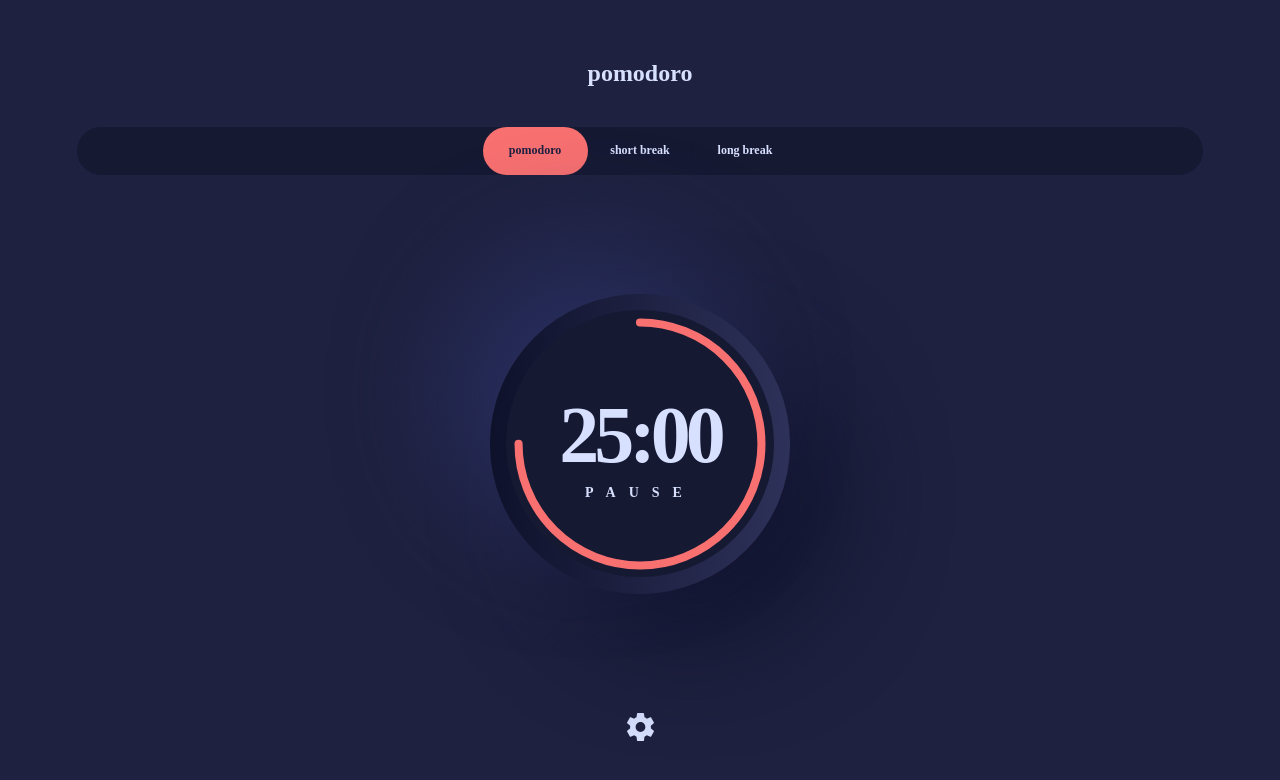
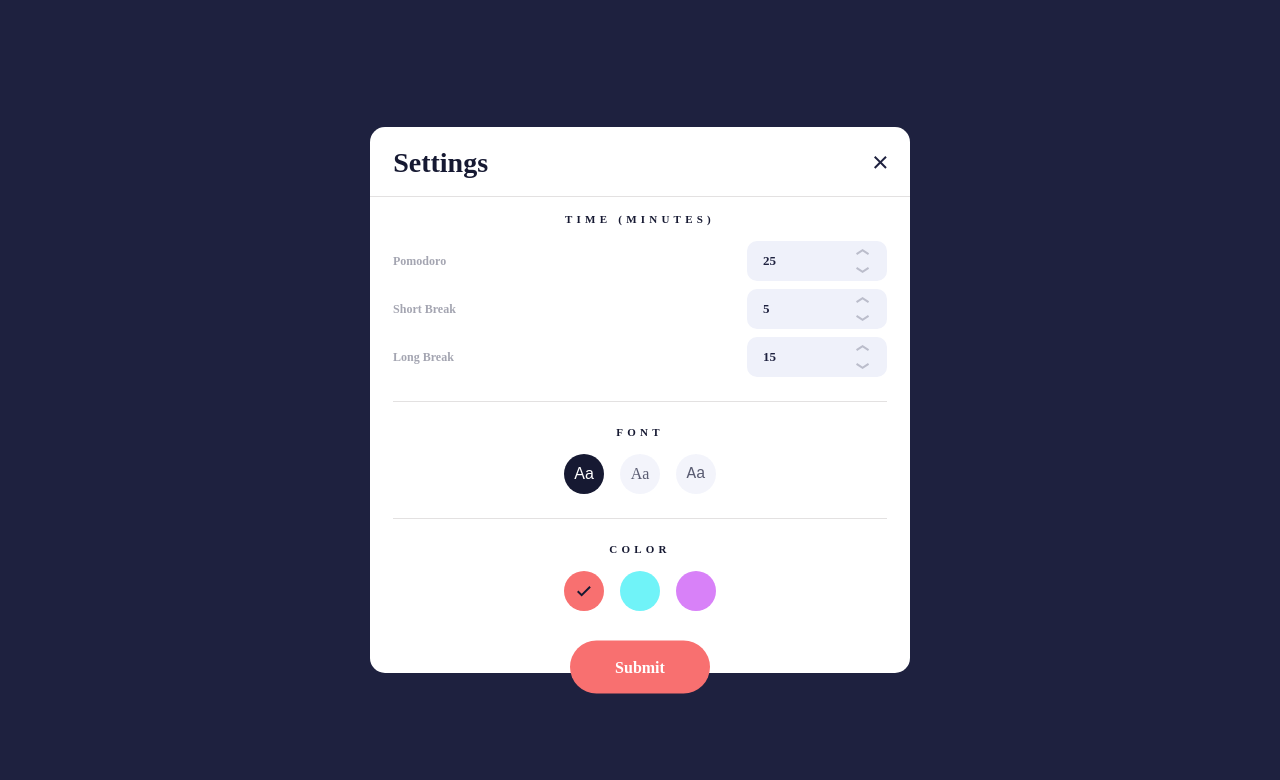
Before and after one commit to ringlochid/pomodoro-app, a React (Vite) app: page / in a window 1280 px wide. Both pictures are taken after a click on the button "setting". Shown: the top 780 px of the page. Built offline with nearby package versions, Linux system fonts and the light colour scheme.

Commit message:
feat: set theme

```diff
--- a/src/App.tsx
+++ b/src/App.tsx
@@ -4,15 +4,41 @@ import { HeaderContainer } from "./components/headerContainer";
 import { ClockContainer } from "./components/clockContainer";
 import { TailContainer } from "./components/tailContainer";
 import { SettingProvider } from "./components/settingProvider";
+import { useCallback, useState, type JSX } from "react";
+import { useSettingEffect } from "./hooks/useSetting";
+
+function MainPage(): JSX.Element {
+  const [isMoadalOpen, setIsModalOpen] = useState(false);
+
+  const handleOpenModal = useCallback(() => {
+    setIsModalOpen(true);
+  }, []);
+
+  const handleCloseModal = useCallback(() => {
+    setIsModalOpen(false);
+  }, []);
+
+  useSettingEffect();
+
+  return (
+    <div className="grid h-svh w-svw bg-blue-850 place-items-center overflow-hidden">
+      {isMoadalOpen ? (
+        <ModalContainer handleCloseModal={handleCloseModal} />
+      ) : (
+        <>
+          <HeaderContainer />
+          <ClockContainer />
+          <TailContainer handleOpenModal={handleOpenModal} />
+        </>
+      )}
+    </div>
+  );
+}
 
 function App() {
   return (
     <SettingProvider>
-      <div className="grid h-svh w-svw bg-blue-850 place-items-center overflow-hidden">
-        <HeaderContainer />
-        <ClockContainer />
-        <TailContainer />
-      </div>
+      <MainPage />
     </SettingProvider>
   );
 }
--- a/src/components/clockContainer.tsx
+++ b/src/components/clockContainer.tsx
@@ -42,7 +42,6 @@ export function TimerContainer(): JSX.Element {
 }
 
 export function ClockContainer(): JSX.Element {
-  useSettingEffect();
   return (
     <div className="grid place-items-center aspect-square relative gap-0 size-75 clock-container">
       <TimerContainer />
--- a/src/components/modalContainer.tsx
+++ b/src/components/modalContainer.tsx
@@ -1,4 +1,5 @@
-import type { JSX } from "react";
+import { useCallback, useContext, useEffect, useState, type JSX } from "react";
+import { useSetting } from "../hooks/useSetting";
 
 type RadioGroupType = "font" | "color";
 
@@ -42,12 +43,13 @@ const radioGroupConfig: Record<RadioGroupType, RadioGroupConfig> = {
   },
 };
 
-export function CloseButton(): JSX.Element {
+export function CloseButton({ onClick }: { onClick: () => void }): JSX.Element {
   return (
     <button
       type="button"
       name="close"
       className="m-0 grid h-[0.7955rem] w-[0.7955rem] cursor-pointer appearance-none place-items-center border-0 bg-transparent p-0"
+      onClick={onClick}
       aria-label="close button"
     >
       <svg
@@ -68,12 +70,19 @@ export function CloseButton(): JSX.Element {
   );
 }
 
-export function ArrowButton({ isUp }: { isUp: boolean }): JSX.Element {
+export function ArrowButton({
+  isUp,
+  onClick,
+}: {
+  isUp: boolean;
+  onClick: () => void;
+}): JSX.Element {
   return (
     <button
       type="button"
       className="m-0 grid h-4 w-4 cursor-pointer appearance-none place-items-center border-0 bg-transparent p-0"
       aria-label="change time button"
+      onClick={onClick}
     >
       {isUp ? (
         <svg
@@ -111,12 +120,28 @@ export function ArrowButton({ isUp }: { isUp: boolean }): JSX.Element {
 export function NumberInput({
   id,
   title,
-  currentValue,
+  defaultValue,
+  handleChange,
 }: {
   id: string;
   title: string;
-  currentValue: number;
+  defaultValue: number;
+  handleChange: (id: string, value: number) => void;
 }): JSX.Element {
+  const [value, setValue] = useState(defaultValue);
+
+  const handleUpClick = useCallback(() => {
+    setValue((prevValue) => Math.min(prevValue + 1, 60));
+  }, [setValue]);
+
+  const handleDownClick = useCallback(() => {
+    setValue((prevValue) => Math.max(prevValue - 1, 1));
+  }, [setValue]);
+
+  useEffect(() => {
+    handleChange(id, value);
+  }, [id, value, handleChange]);
+
   return (
     <div className="flex w-full items-center justify-between gap-4">
       <label htmlFor={id} className="text-preset-4 opacity-40">
@@ -127,7 +152,7 @@ export function NumberInput({
           type="text"
           id={id}
           name="id"
-          value={currentValue}
+          value={value}
           min={1}
           max={60}
           readOnly
@@ -135,8 +160,8 @@ export function NumberInput({
           className="block min-w-0 flex-1 bg-transparent text-preset-3 tracking-normal outline-none"
         />
         <div className="ml-4 flex shrink-0 flex-col items-center gap-0.5">
-          <ArrowButton isUp={true} />
-          <ArrowButton isUp={false} />
+          <ArrowButton isUp={true} onClick={handleUpClick} />
+          <ArrowButton isUp={false} onClick={handleDownClick} />
         </div>
       </div>
     </div>
@@ -209,27 +234,89 @@ export function RadioGroup({
   );
 }
 
-export function SubmitButton(): JSX.Element {
-  return (
-    <button
-      type="submit"
-      className="grid h-13.25 w-35 appearance-none place-items-center rounded-[1.65625rem] border-0 bg-red-400 p-0"
-    >
-      <p className="text-preset-2">Submit</p>
-    </button>
-  );
-}
-
-export function HeaderContainer(): JSX.Element {
+export function HeaderContainer({
+  handleCloseModal,
+}: {
+  handleCloseModal: () => void;
+}): JSX.Element {
   return (
     <div className="w-full flex px-[1.45rem] items-center justify-between">
       <h2 className="text-preset-1">Settings</h2>
-      <CloseButton />
+      <CloseButton onClick={handleCloseModal} />
     </div>
   );
 }
 
-export function FormContainer(): JSX.Element {
+export function FormContainer({
+  handleCloseModal,
+}: {
+  handleCloseModal: () => void;
+}): JSX.Element {
+  const { settingState, dispatch } = useSetting();
+
+  const [pomodoroTime, setPomodoroTime] = useState(
+    settingState.pomodoroDuration,
+  );
+  const [shortBreakTime, setShortBreakTime] = useState(
+    settingState.shortBreakDuration,
+  );
+  const [longBreakTime, setLongBreakTime] = useState(
+    settingState.longBreakDuration,
+  );
+
+  const [selectedFont, setSelectedFont] = useState<FontType>(settingState.font);
+  const [selectedColor, setSelectedColor] = useState<ColorType>(
+    settingState.color,
+  );
+
+  const handleNumberInputChange = useCallback((id: string, value: number) => {
+    switch (id) {
+      case "pomodoro":
+        setPomodoroTime(value);
+        break;
+      case "shortBreak":
+        setShortBreakTime(value);
+        break;
+      case "longBreak":
+        setLongBreakTime(value);
+        break;
+    }
+  }, []);
+
+  const handleFontChange = useCallback((value: string) => {
+    setSelectedFont(value as FontType);
+  }, []);
+
+  const handleColorChange = useCallback((value: string) => {
+    setSelectedColor(value as ColorType);
+  }, []);
+
+  const handleSubmit = useCallback(
+    (event: React.FormEvent) => {
+      event.preventDefault();
+      dispatch({
+        type: "submitSettings",
+        payload: {
+          pomodoroDuration: pomodoroTime,
+          shortBreakDuration: shortBreakTime,
+          longBreakDuration: longBreakTime,
+          font: selectedFont,
+          color: selectedColor,
+        },
+      });
+      handleCloseModal();
+    },
+    [
+      pomodoroTime,
+      shortBreakTime,
+      longBreakTime,
+      selectedFont,
+      selectedColor,
+      dispatch,
+      handleCloseModal,
+    ],
+  );
+
   const FontOptions = [
     { id: "font-sans", value: "Sans" as FontType },
     { id: "font-serif", value: "Serif" as FontType },
@@ -249,16 +336,23 @@ export function FormContainer(): JSX.Element {
           <div className="flex flex-col gap-4">
             <h2 className="text-preset-5">TIME (MINUTES)</h2>
             <div className="flex flex-col gap-2">
-              <NumberInput id="pomodoro" title="Pomodoro" currentValue={25} />
+              <NumberInput
+                id="pomodoro"
+                title="Pomodoro"
+                defaultValue={25}
+                handleChange={handleNumberInputChange}
+              />
               <NumberInput
                 id="shortBreak"
                 title="Short Break"
-                currentValue={5}
+                defaultValue={5}
+                handleChange={handleNumberInputChange}
               />
               <NumberInput
                 id="longBreak"
                 title="Long Break"
-                currentValue={15}
+                defaultValue={15}
+                handleChange={handleNumberInputChange}
               />
             </div>
           </div>
@@ -275,7 +369,8 @@ export function FormContainer(): JSX.Element {
                 type="font"
                 name="font"
                 options={FontOptions}
-                currentValue="Sans"
+                currentValue={selectedFont}
+                onChange={handleFontChange}
               />
             </div>
           </div>
@@ -292,7 +387,8 @@ export function FormContainer(): JSX.Element {
                 type="color"
                 name="color"
                 options={ColorOptions}
-                currentValue="red"
+                currentValue={selectedColor}
+                onChange={handleColorChange}
               />
             </div>
           </div>
@@ -300,18 +396,28 @@ export function FormContainer(): JSX.Element {
       </div>
 
       <div className="absolute bottom-0 left-1/2 -translate-x-1/2 translate-y-1/2">
-        <SubmitButton />
+        <button
+          type="submit"
+          className="grid h-13.25 w-35 appearance-none place-items-center rounded-[1.65625rem] border-0 bg-red-400 p-0"
+          onClick={handleSubmit}
+        >
+          <p className="text-preset-2">Submit</p>
+        </button>
       </div>
     </form>
   );
 }
 
-export function ModalContainer(): JSX.Element {
+export function ModalContainer({
+  handleCloseModal,
+}: {
+  handleCloseModal: () => void;
+}): JSX.Element {
   return (
     <div className="w-[20.44rem] md:w-135 flex flex-col gap-4 pt-[1.13rem] pb-[0.34375rem] bg-white rounded-[0.9375rem]">
-      <HeaderContainer />
+      <HeaderContainer handleCloseModal={handleCloseModal} />
       <div className="separator" />
-      <FormContainer />
+      <FormContainer handleCloseModal={handleCloseModal} />
     </div>
   );
 }
--- a/src/components/tailContainer.tsx
+++ b/src/components/tailContainer.tsx
@@ -1,8 +1,12 @@
-import { JSX } from "react";
+import { type JSX } from "react";
 
-export function SettingsButton(): JSX.Element {
+export function SettingsButton({
+  onClick,
+}: {
+  onClick: () => void;
+}): JSX.Element {
   return (
-    <button className="appearence-none" aria-label="setting">
+    <button className="appearence-none" aria-label="setting" onClick={onClick}>
       <svg
         xmlns="http://www.w3.org/2000/svg"
         width="27"
@@ -21,6 +25,10 @@ export function SettingsButton(): JSX.Element {
   );
 }
 
-export function TailContainer(): JSX.Element {
-  return <SettingsButton />;
+export function TailContainer({
+  handleOpenModal,
+}: {
+  handleOpenModal: () => void;
+}): JSX.Element {
+  return <SettingsButton onClick={handleOpenModal} />;
 }
--- a/src/index.css
+++ b/src/index.css
@@ -2,9 +2,9 @@
 @import "tailwindcss";
 
 :root {
-  --font-sans: "Kumbh Sans";
-  --font-serif: "Roboto Slab";
-  --font-mono: "Space Mono";
+  --font-sans: "Kumbh Sans", sans-serif;
+  --font-serif: "Roboto Slab", serif;
+  --font-mono: "Space Mono", monospace;
 
   --font-timer: "Kumbh Sans";
 
@@ -153,7 +153,6 @@ html[data-font="Mono"] {
 
   font-family: var(--font-timer);
   font-size: 5rem;
-  font-style: normal;
   font-weight: 700;
   line-height: 125%; /* 6.25rem */
   letter-spacing: -0.3125rem;
@@ -163,10 +162,8 @@ html[data-font="Mono"] {
   color: var(--colors-blue-100, #d7e0ff);
   text-align: center;
 
-  /* Text Preset 2 (Mobile, Font 1) - Kumbh Sans Bold - 14px - 120% Line Height - 13px Line Spacing */
   font-family: var(--font-timer);
   font-size: 0.875rem;
-  font-style: normal;
   font-weight: 700;
   line-height: 120%; /* 1.05rem */
   letter-spacing: 0.8125rem;
@@ -174,7 +171,7 @@ html[data-font="Mono"] {
 
 @utility stroke-preset-1 {
   fill: none;
-  stroke: var(--colors-clock-progress-ring, #f87070);
+  stroke: var(--color-clock-progress-ring);
   stroke-width: 8px;
   stroke-linecap: round;
   transform: rotate(-90deg);
```
